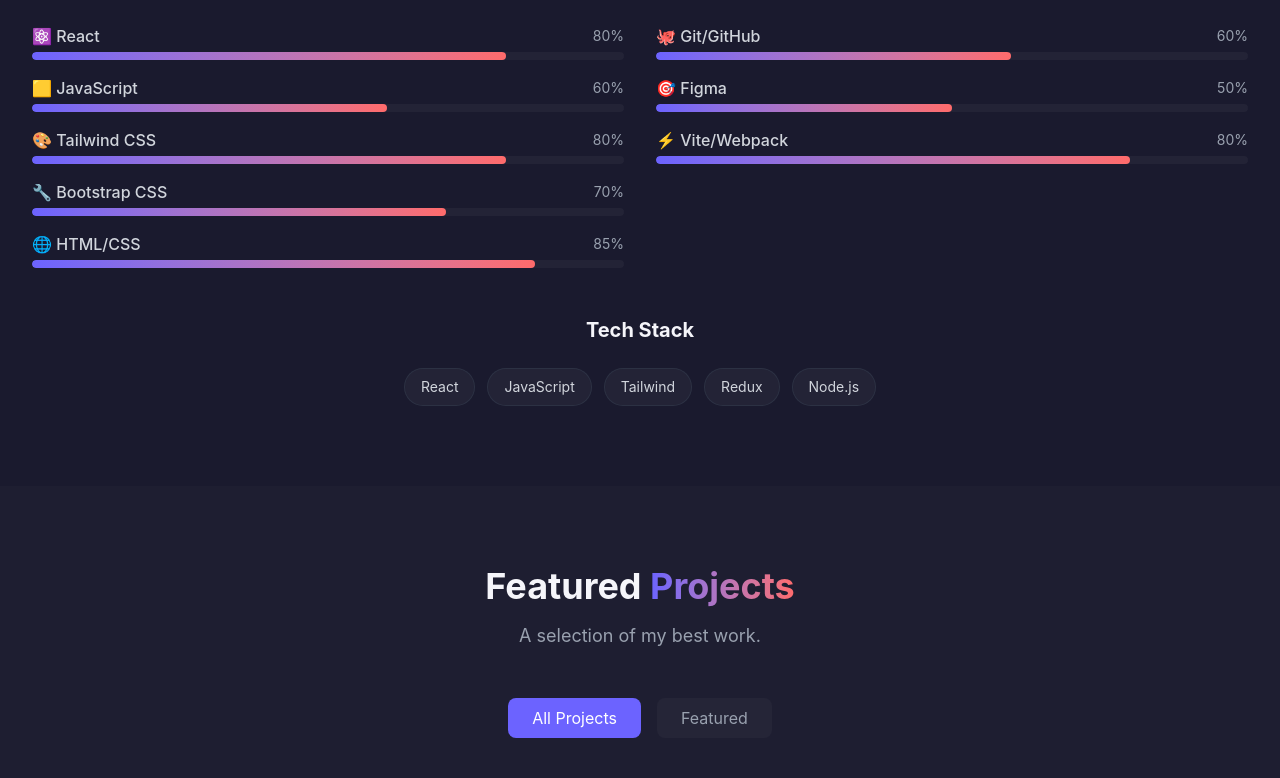
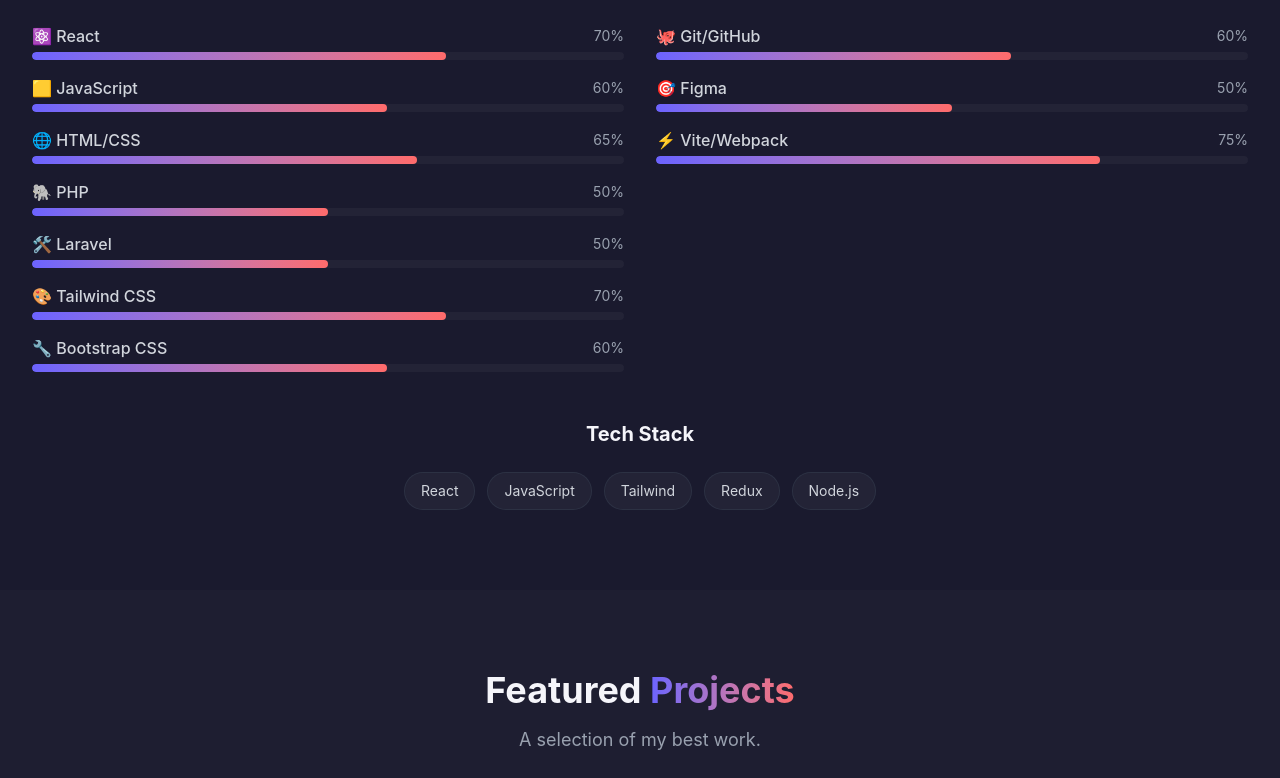
Before and after one commit to ytun0296-cmy/my-portfolio, a React (Vite) app: page / in a window 1280 px wide. Shown: the part 1726-2504 px from the top of the page. Built offline with nearby package versions, Linux system fonts and the light colour scheme.

Commit message:
update skills data in index.js

```diff
--- a/src/data/index.js
+++ b/src/data/index.js
@@ -18,16 +18,19 @@ export const personalInfo = {
 // Skills Data
 export const skills = {
   frontend: [
-    { name: 'React', icon: '⚛️', level: 80 },
+    { name: 'React', icon: '⚛️', level: 70 },
     { name: 'JavaScript', icon: '🟨', level: 60 },
-    { name: 'Tailwind CSS', icon: '🎨', level: 80 },
-    { name: 'Bootstrap CSS', icon: '🔧', level: 70 },
-    { name: 'HTML/CSS', icon: '🌐', level: 85 },
+    { name: 'HTML/CSS', icon: '🌐', level: 65 },
+    { name: 'PHP', icon: '🐘', level: 50 },
+    { name: 'Laravel', icon: '🛠️', level: 50 },
+    { name: 'Tailwind CSS', icon: '🎨', level: 70 },
+    { name: 'Bootstrap CSS', icon: '🔧', level: 60 }
+
   ],
   tools: [
     { name: 'Git/GitHub', icon: '🐙', level: 60 },
     { name: 'Figma', icon: '🎯', level: 50 },
-    { name: 'Vite/Webpack', icon: '⚡', level: 80 },
+    { name: 'Vite/Webpack', icon: '⚡', level: 75 },
   ],
 };
 
```
